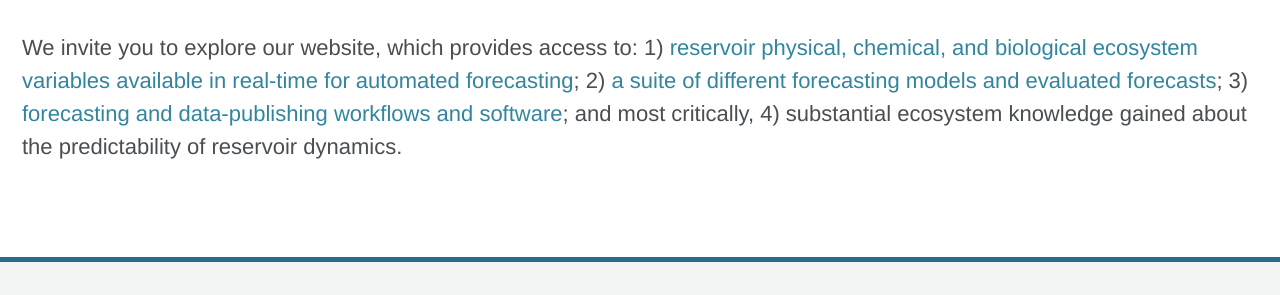
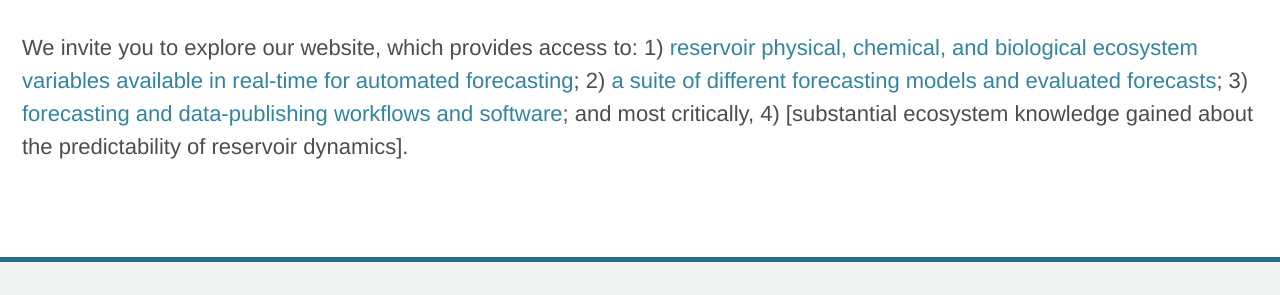
Before and after one commit to LTREB-reservoirs/LTREB-reservoirs.github.io, a Jekyll site: the page built from _pages/about.md, in a window 1280 px wide. Shown: the part 1280-1575 px from the top of the page. Built offline with Jekyll 4.4.1, drawn with Linux system fonts in a browser that asks for light colours; cached includes are drawn as plain includes; nearby versions of some CDN libraries.

```diff
--- a/_pages/about.md
+++ b/_pages/about.md
@@ -11,4 +11,4 @@ Forecasting is a powerful approach for quantifying ecological predictability, as
 
 The Virginia Reservoirs LTREB program represents one of the first systematic analyses of the predictability of ecosystem dynamics, thereby providing valuable information on the gradients and controls of predictability between contrasting ecosystems and among ecosystem variables. Importantly, our team is able to compare the performance of different forecast models with competing representations of ecosystem dynamics (e.g., varying driver variables, model structures) to test ecological hypotheses about predictability and examine the controls on ecosystem function. In addition, through a collaboration with the Environmental Data Initiative (EDI), the Virginia Reservoirs LTREB program is developing novel FAIR (Findable, Accessible, Interoperable, Reusable) data-publishing workflows that advance reproducibility in ecology, support environmental data science education, and enable the scaling of ecological forecasting to other sites.
 
-We invite you to explore our website, which provides access to: 1) [reservoir physical, chemical, and biological ecosystem variables available in real-time for automated forecasting](https://www.ltreb-reservoirs.org/data/); 2) [a suite of different forecasting models and evaluated forecasts](https://www.ltreb-reservoirs.org/vera4cast/); 3) [forecasting and data-publishing workflows and software](https://flare-forecast.org); and most critically, 4) substantial ecosystem knowledge gained about the predictability of reservoir dynamics.
+We invite you to explore our website, which provides access to: 1) [reservoir physical, chemical, and biological ecosystem variables available in real-time for automated forecasting](https://www.ltreb-reservoirs.org/data/); 2) [a suite of different forecasting models and evaluated forecasts](https://www.ltreb-reservoirs.org/vera4cast/); 3) [forecasting and data-publishing workflows and software](https://flare-forecast.org); and most critically, 4) [substantial ecosystem knowledge gained about the predictability of reservoir dynamics].
```
